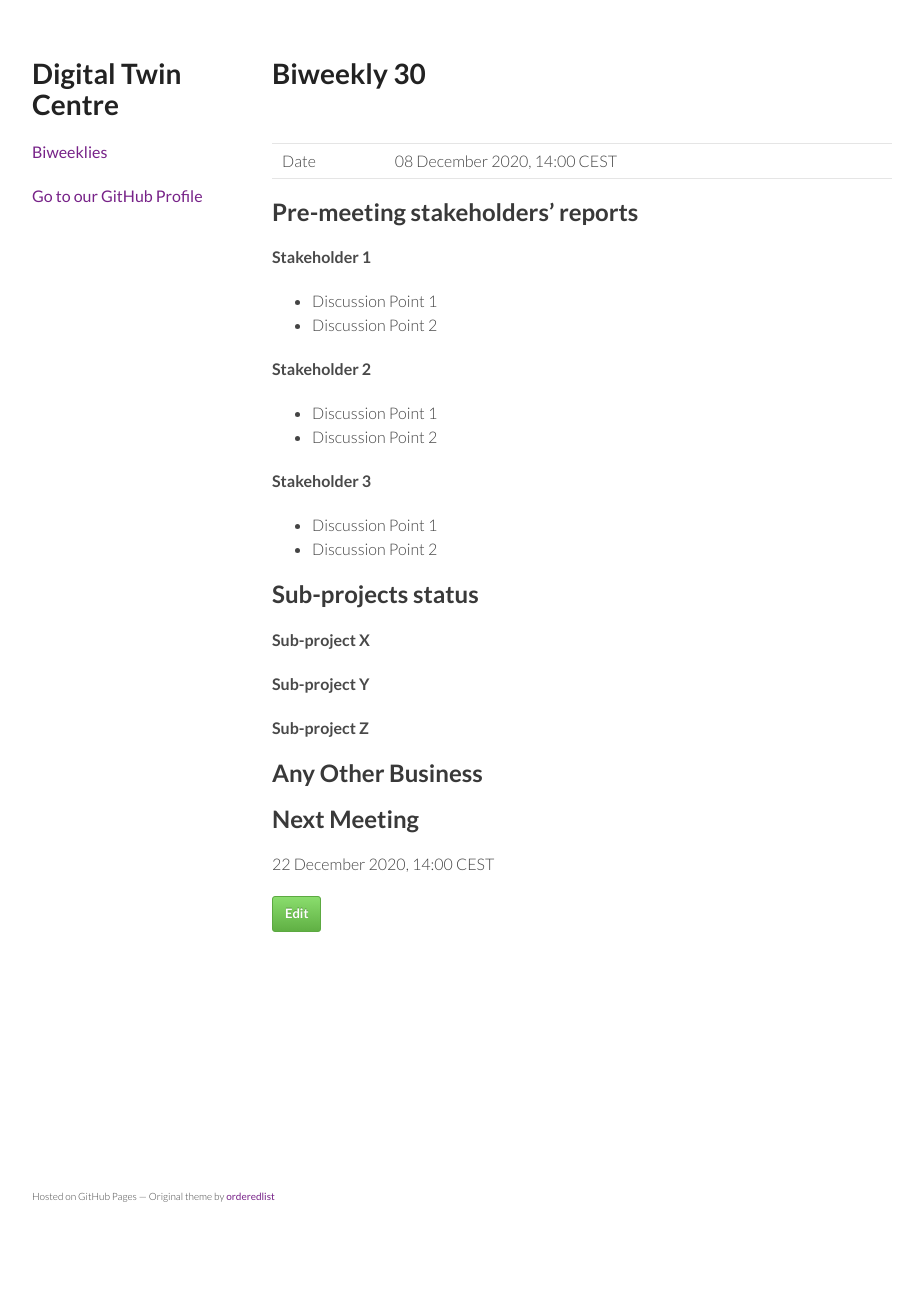
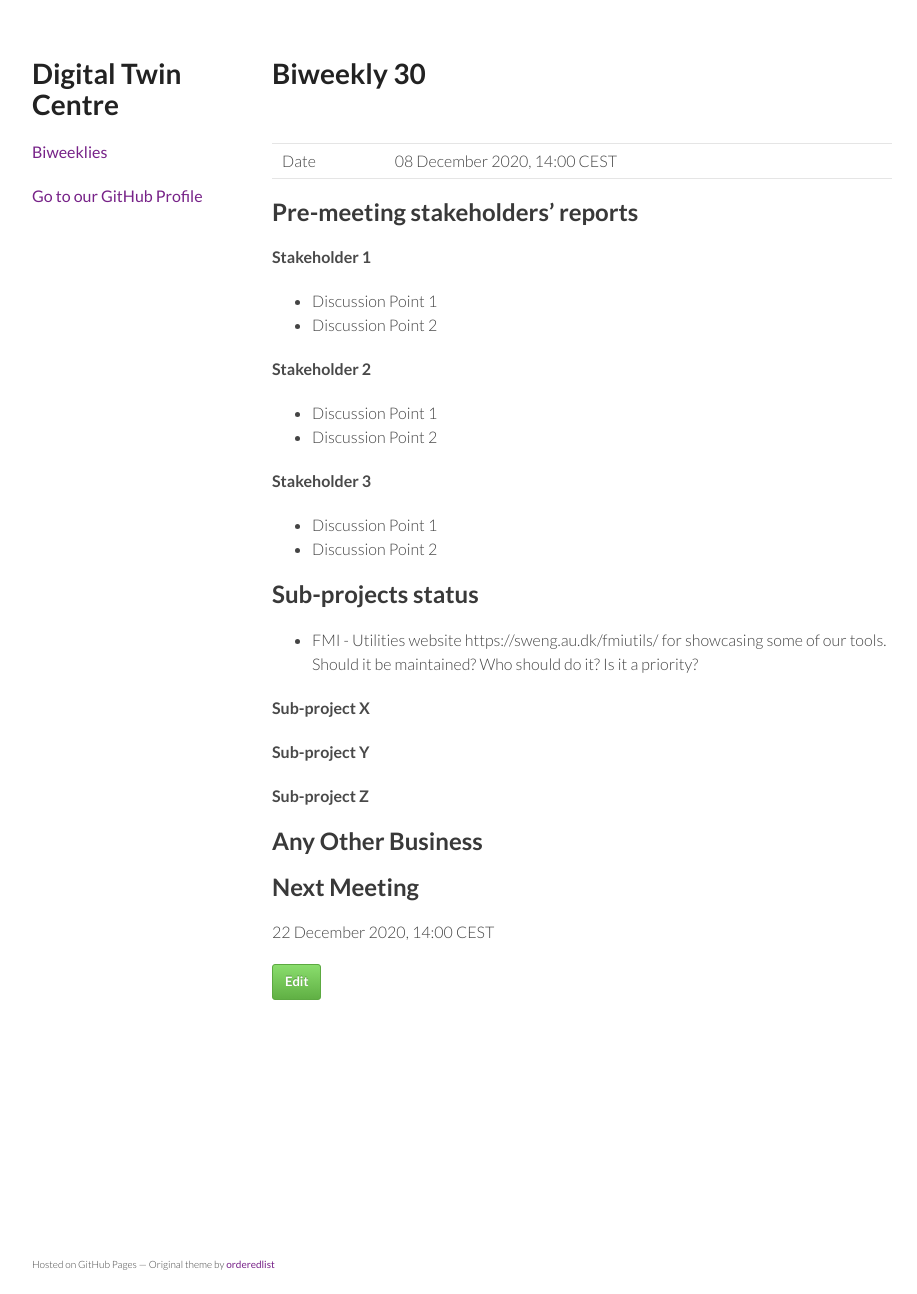
Before and after one commit to digitaltwincentre/digitaltwincentre.github.io, a Jekyll site: the page built from _biweeklies/Biweekly-30.md, in a window 1280 px wide. Shown: the whole page, without its empty margins (178-1095 px from the left). Built offline with Jekyll 4.4.1, drawn with Linux system fonts in a browser that asks for light colours; nearby versions of some CDN libraries; before the commit the page ends 1226 px from its top, so only the background shows below that.

Commit message:
Update Biweekly-30.md

```diff
--- a/_biweeklies/Biweekly-30.md
+++ b/_biweeklies/Biweekly-30.md
@@ -35,6 +35,7 @@ date: 08 December 2020, 1400 CEST
 
 ## Sub-projects status
 
+* FMI - Utilities website https://sweng.au.dk/fmiutils/ for showcasing some of our tools. Should it be maintained? Who should do it? Is it a priority?
 
 #### Sub-project X
 
```
